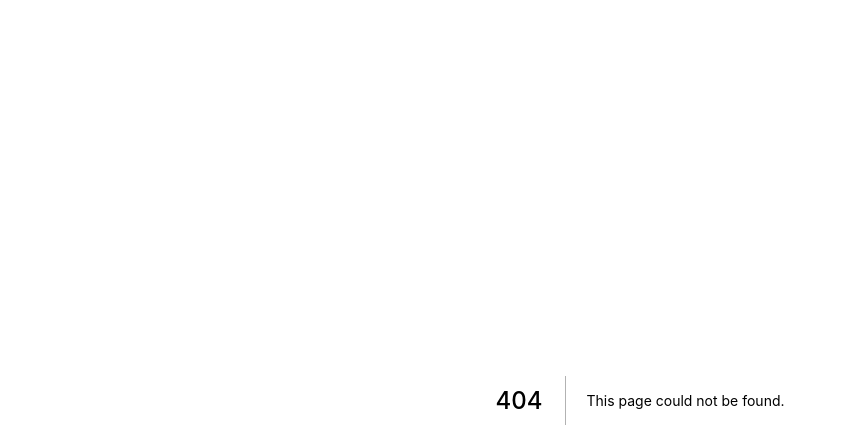
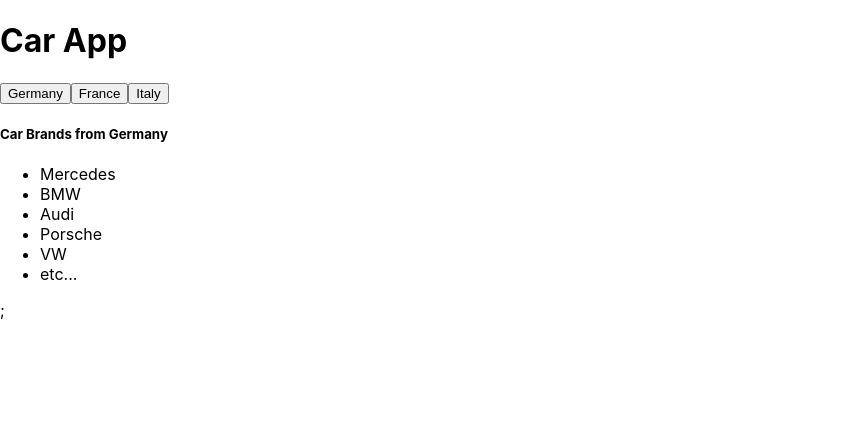
Before and after one commit to zourdycodes/testing-exercise, a Next.js app: page /car-brand in a window 1280 px wide. Before the commit this address had no page. Shown: the top 448 px of the page, without its empty margins (0-847 px from the left). Built offline with nearby package versions, Linux system fonts and the light colour scheme.

Commit message:
🎨 creating car listing app
car brand from europe

```diff
--- a/package.json
+++ b/package.json
@@ -19,7 +19,8 @@
     "msw": "^0.36.3",
     "next": "12.0.7",
     "react": "17.0.2",
-    "react-dom": "17.0.2"
+    "react-dom": "17.0.2",
+    "swr": "^1.1.1"
   },
   "devDependencies": {
     "@testing-library/dom": "^8.11.1",
--- /dev/null
+++ b/src/components/swr/CarBrand.tsx
@@ -0,0 +1,34 @@
+import React from 'react';
+import useSWR from 'swr';
+
+export interface CarProps {
+  country: 'Germany' | 'France' | 'Italy';
+}
+
+export interface APIError {
+  message: string;
+}
+
+export const CarBrand: React.FC<CarProps> = ({ country }) => {
+  const { isValidating, data, error } = useSWR<string[], APIError>(
+    `/api/cars/${country}`
+  );
+
+  return (
+    <>
+      <h5>Car Brands from {country}</h5>
+      {isValidating && !error ? <div>Loading...</div> : null}
+      {error ? <div>{error.message}</div> : null}
+
+      {!data?.length && !isValidating && !error ? (
+        <div>No Data to Show</div>
+      ) : (
+        <ul>
+          {data?.map((item) => (
+            <li key={item}>{item}</li>
+          ))}
+        </ul>
+      )}
+    </>
+  );
+};
--- /dev/null
+++ b/src/components/swr/SwrWrapper.tsx
@@ -0,0 +1,40 @@
+import React, { ReactNode } from 'react';
+import { SWRConfig, Cache } from 'swr';
+import { Fetcher, PublicConfiguration } from 'swr/dist/types';
+
+type Provider = {
+  // eslint-disable-next-line
+  provider?: (cache: Readonly<Cache<any>>) => Cache<any>;
+};
+
+interface SWRProps {
+  children: ReactNode;
+  // eslint-disable-next-line
+  swrConfig?: Partial<PublicConfiguration<any, any, Fetcher<any>>> & Provider;
+}
+
+export const SwrWrapper: React.FC<SWRProps> = ({ children, swrConfig }) => {
+  return (
+    <SWRConfig
+      value={{
+        fetcher: customFetcher,
+        ...swrConfig,
+      }}
+    >
+      {children}
+    </SWRConfig>
+  );
+};
+
+export async function customFetcher(url: string) {
+  const res = await fetch(url);
+
+  // If the status code is not in the range 200-299,
+  // we still try to parse and throw it.
+  if (!res.ok) {
+    const json = (await res.json()) as { message: string };
+    throw new Error(json.message);
+  }
+
+  return res.json();
+}
--- a/src/pages/_app.tsx
+++ b/src/pages/_app.tsx
@@ -1,8 +1,13 @@
 import '../styles/globals.css';
 import type { AppProps } from 'next/app';
+import { SwrWrapper } from '../components/swr/SwrWrapper';
 
 function MyApp({ Component, pageProps }: AppProps) {
-  return <Component {...pageProps} />;
+  return (
+    <SwrWrapper>
+      <Component {...pageProps} />;
+    </SwrWrapper>
+  );
 }
 
 export default MyApp;
--- /dev/null
+++ b/src/pages/api/cars/[country].ts
@@ -0,0 +1,30 @@
+import type { NextApiRequest, NextApiResponse } from 'next';
+
+export default async function handler(
+  req: NextApiRequest,
+  res: NextApiResponse<string[] | { message: string }>
+) {
+  await sleep1Second();
+
+  if (req.query.country === 'Italy') {
+    return res.status(500).json({ message: 'Sorry Italian friends :)' });
+  }
+
+  if (req.query.country === 'France') {
+    return res
+      .status(200)
+      .json(['Peugeot', 'Citroen', 'Renault', 'Alpine', 'etc...']);
+  }
+
+  if (req.query.country === 'Germany') {
+    return res
+      .status(200)
+      .json(['Mercedes', 'BMW', 'Audi', 'Porsche', 'VW', 'etc...']);
+  }
+}
+
+function sleep1Second() {
+  return new Promise((res) => {
+    setTimeout(res, 1000);
+  });
+}
--- /dev/null
+++ b/src/pages/car-brand.tsx
@@ -0,0 +1,21 @@
+import React, { useState } from 'react';
+import { CarBrand } from '../components/swr/CarBrand';
+
+function CarBrandPage() {
+  const [country, setCountry] = useState<'Germany' | 'France' | 'Italy'>(
+    'Germany'
+  );
+
+  return (
+    <>
+      <h1>Car App</h1>
+      <button onClick={() => setCountry('Germany')}>Germany</button>
+      <button onClick={() => setCountry('France')}>France</button>
+      <button onClick={() => setCountry('Italy')}>Italy</button>
+
+      <CarBrand country={country} />
+    </>
+  );
+}
+
+export default CarBrandPage;
```
Also changed, not shown: 1 other file (tests, documents, lock files or other folders).
